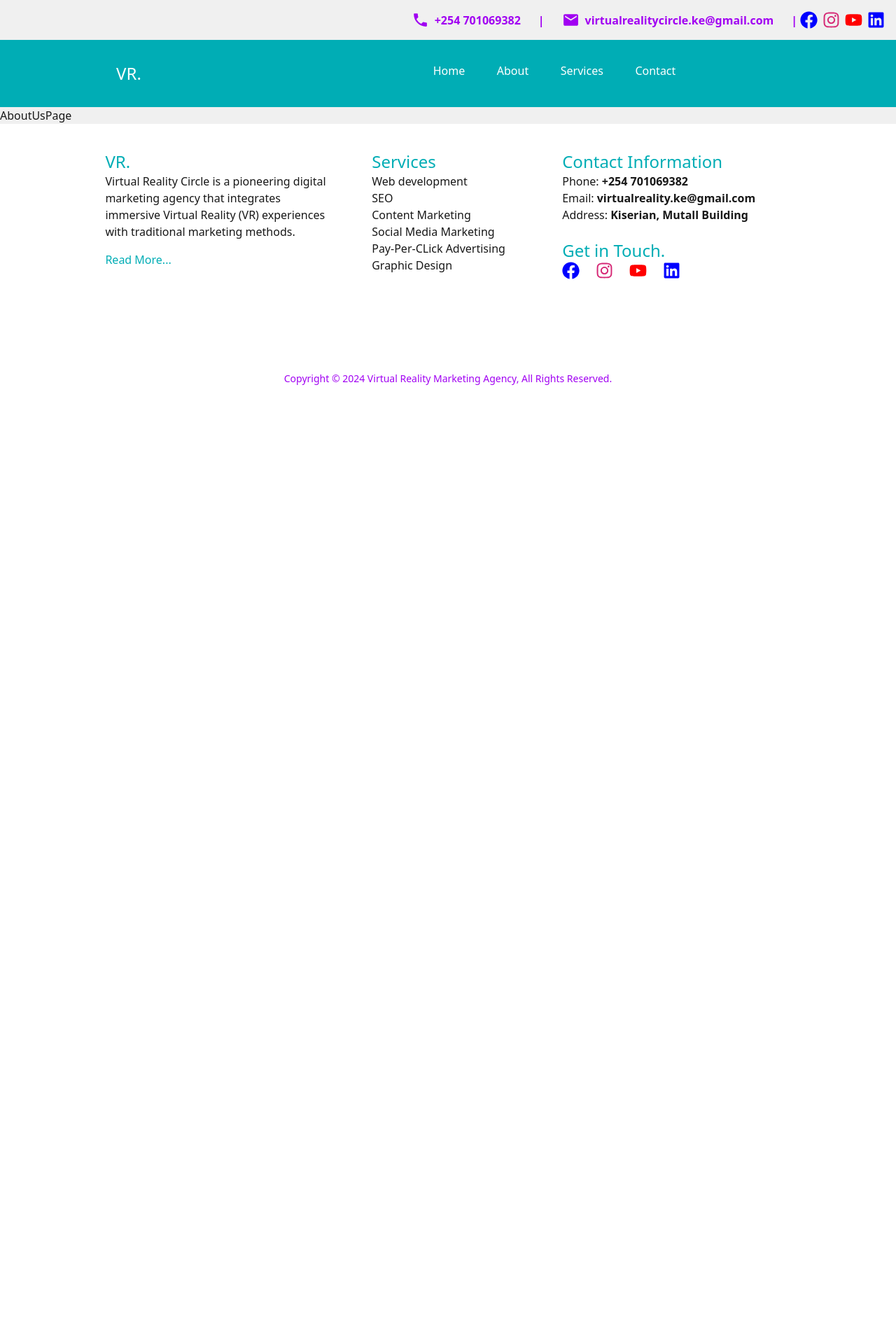
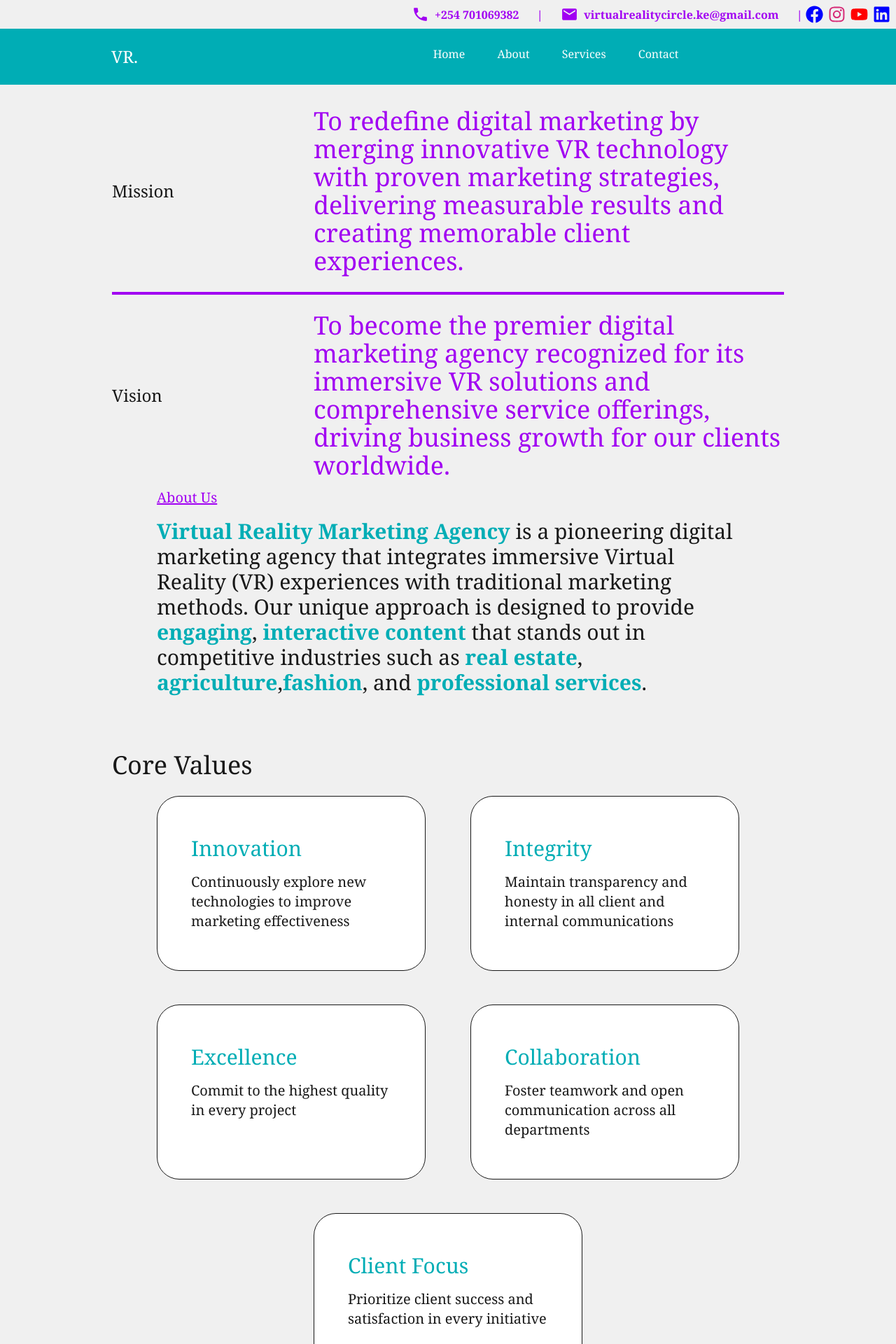
Before and after one commit to MacKibe/virtualReality, a React (Vite) app: page /about-us in a window 1280 px wide. Shown: the top 1920 px of the page at 70% size. Before the commit the page ends 800 px from the top, so only its background shows below. Built offline with nearby package versions, Linux system fonts and the light colour scheme.

Commit message:
Done with the About Us page

```diff
--- a/src/Components/App.tsx
+++ b/src/Components/App.tsx
@@ -11,7 +11,7 @@ import ServicesPage from "../Pages/ServicesPage";
 const App: React.FC = () => {
 
   return (
-    <div className="bg-[#F0F0F0] text-[#181818]">
+    <div className=" font-serif bg-[#F0F0F0] text-[#181818]">
       {/* Header */}
       <Header />
       {/* Navbar */}
--- a/src/Components/Footer.tsx
+++ b/src/Components/Footer.tsx
@@ -4,17 +4,17 @@ const Footer = () => {
     <div className="flex flex-col justify-between py-[1%] h-[50dvh] bg-[#fff] text-[#181818] text-xm">
       <div className="flex justify-evenly w-[85%] mx-auto pt-[2%]">
         <div className="w-[30%]">
-          <h2 className="text-[#00ADB5] text-2xl">VR.</h2>
+          <h2 className="text-[#A100F2] text-2xl">VR.</h2>
           <p>
             Virtual Reality Circle is a pioneering digital marketing agency that
             integrates immersive Virtual Reality (VR) experiences with
             traditional marketing methods.{" "}
           </p>
-          <button className="my-4 text-[#00ADB5]">Read More...</button>
+          <button className="my-4 text-[#A100F2]">Read More...</button>
         </div>
 
         <div className="w-[20%]">
-          <h3 className="text-[#00ADB5] text-2xl">Services</h3>
+          <h3 className="text-[#A100F2] text-2xl">Services</h3>
           <ul>
             <li className="">
               <a href="">Web development</a>
@@ -38,7 +38,7 @@ const Footer = () => {
         </div>
         <div className="flex flex-col justify-between w-[30%]">
           <div>
-            <h3 className="text-[#00ADB5] text-2xl">Contact Information</h3>
+            <h3 className="text-[#A100F2] text-2xl">Contact Information</h3>
             <ul>
               <li>
                 Phone: <b>+254 701069382</b>
@@ -52,7 +52,7 @@ const Footer = () => {
             </ul>
           </div>
           <div>
-            <h3 className="text-[#00ADB5] text-2xl">Get in Touch.</h3>
+            <h3 className="text-[#A100F2] text-2xl">Get in Touch.</h3>
             <ul className="flex gap-[7%]">
               <li>
                 <a href="">
@@ -80,7 +80,7 @@ const Footer = () => {
       </div>
       <div className="text-center">
         <p className="text-sm text-[#A100F2] py-[1%]">
-          Copyright © 2024 Virtual Reality Marketing Agency, All Rights
+          Copyright © 2025 Virtual Reality Marketing Agency, All Rights
           Reserved.
         </p>
       </div>
--- a/src/Components/Header.tsx
+++ b/src/Components/Header.tsx
@@ -2,7 +2,7 @@ import { FaFacebook, FaInstagram, FaLinkedin, FaYoutube } from "react-icons/fa";
 import { MdEmail, MdLocalPhone } from "react-icons/md";
 const Header = () => {
   return (
-    <ul className="flex justify-end gap-[2%] items-center p-4 bg-[#F0F0F0] text-[#A100F2] font-bold">
+    <ul className="flex justify-end gap-[2%] items-center p-2 bg-[#F0F0F0] text-[#A100F2] font-bold">
       <li className="flex items-center gap-2">
         <MdLocalPhone color="#" size={25} />
         +254 701069382
--- a/src/Components/Nav.tsx
+++ b/src/Components/Nav.tsx
@@ -1,7 +1,7 @@
 import { NavLink } from "react-router";
 const Nav = () => {
   return (
-    <div className="flex justify-center p-8 bg-[#00ADB5] text-[#fff] text-xm sticky top-0">
+    <div className="flex justify-center p-6 bg-[#00ADB5] text-[#fff] text-xm sticky top-0">
       <p className="flex flex-1 text-2xl justify-center">VR.</p>
       <nav className="flex flex-3 justify-center gap-[5%]">
         <NavLink to="/">Home</NavLink>
--- a/src/Components/OurServices.tsx
+++ b/src/Components/OurServices.tsx
@@ -2,7 +2,7 @@ import { IoIosArrowDropright,IoIosArrowDroprightCircle } from "react-icons/io";
 import laptop from "../assets/marketing.jpg";
 const OurServices = () => {
   return (
-    <div id="services" className="py-8 font-serif bg-white">
+    <div id="services" className="py-8 bg-white">
       <div className="w-[75%] m-auto py-8">
         <h2 className="text-5xl text-[#00ADB5]">Our Services</h2>
         <p className="my-4">
--- a/src/Pages/AboutUsPage.tsx
+++ b/src/Pages/AboutUsPage.tsx
@@ -1,7 +1,74 @@
 const AboutUsPage = () => {
   return (
-    <div>AboutUsPage</div>
-  )
-}
+    <div className=" py-8">
+      <div className="flex flex-col w-[75%] mx-auto justify-evenly h-[60dvh] gap-[5%]">
+        <div className="flex justify-between">
+          <h3 className="flex items-center text-2xl">Mission</h3>
+          <p className="w-[70%] text-4xl text-[#A100F2]">
+            To redefine digital marketing by merging innovative VR technology
+            with proven marketing strategies, delivering measurable results and
+            creating memorable client experiences.
+          </p>
+        </div>
+        <hr className="text-[#A100F2] border-2"/>
+        <div className="flex justify-between">
+          <h3 className="flex items-center text-2xl">Vision</h3>
+          <p className="w-[70%] text-4xl text-[#A100F2]">
+            To become the premier digital marketing agency recognized for its
+            immersive VR solutions and comprehensive service offerings, driving
+            business growth for our clients worldwide.
+          </p>
+        </div>
+      </div>
+      <div className="p-16 w-[75%] mx-auto ">
+        <h2 className="text-[#A100F2] text-xl underline">About Us</h2>
+        <p className="my-4 text-3xl"><b className="text-[#00ADB5]">Virtual Reality Marketing Agency</b> is
+          a pioneering digital marketing agency that integrates immersive
+          Virtual Reality (VR) experiences with traditional marketing methods.
+          Our unique approach is designed to provide <b className="text-[#00ADB5]">engaging</b>,{" "}
+          <b className="text-[#00ADB5]">interactive content</b> that stands out
+          in competitive industries such as <b className="text-[#00ADB5]">real estate</b>,{" "}
+          <b className="text-[#00ADB5]">agriculture</b>,<b className="text-[#00ADB5]">fashion</b>, and <b className="text-[#00ADB5]">professional services</b>.
+        </p>
+      </div>
+      <div className="w-[75%] mx-auto">
+        <h3 className="text-4xl mb-6">Core Values</h3>
+        <ul className="flex flex-wrap justify-evenly">
+          <li className="w-[40%] border rounded-4xl p-12 bg-white mb-[5%]">
+            <h4 className="text-3xl py-2 text-[#00ADB5]">Innovation</h4>
+            <p className="text-xl py-2">
+              Continuously explore new technologies to improve marketing
+              effectiveness
+            </p>
+          </li>
+          <li className="w-[40%] border rounded-4xl p-12 bg-white mb-[5%]">
+            <h4 className="text-3xl py-2 text-[#00ADB5]">Integrity</h4>
+            <p className="text-xl py-2">
+            Maintain transparency and honesty in all client and internal communications
+            </p>
+          </li>
+          <li className="w-[40%] border rounded-4xl p-12 bg-white mb-[5%]">
+            <h4 className="text-3xl py-2 text-[#00ADB5]">Excellence</h4>
+            <p className="text-xl py-2">
+            Commit to the highest quality in every project
+            </p>
+          </li>
+          <li className="w-[40%] border rounded-4xl p-12 bg-white mb-[5%]">
+            <h4 className="text-3xl py-2 text-[#00ADB5]">Collaboration</h4>
+            <p className="text-xl py-2">
+            Foster teamwork and open communication across all departments
+            </p>
+          </li>
+          <li className="w-[40%] border rounded-4xl p-12 bg-white mb-[5%]">
+            <h4 className="text-3xl py-2 text-[#00ADB5]">Client Focus</h4>
+            <p className="text-xl py-2">
+            Prioritize client success and satisfaction in every initiative
+            </p>
+          </li>
+        </ul>
+      </div>
+    </div>
+  );
+};
 
-export default AboutUsPage
+export default AboutUsPage;
```
